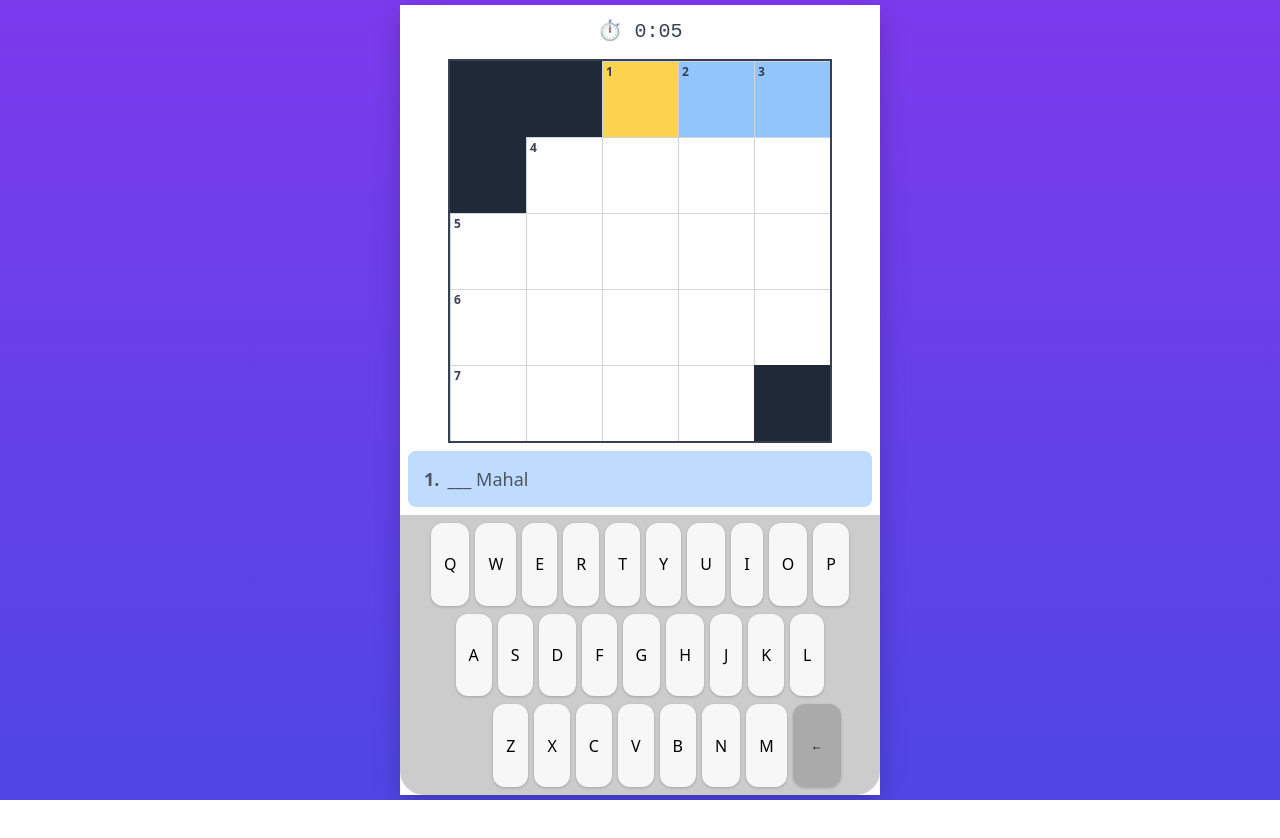
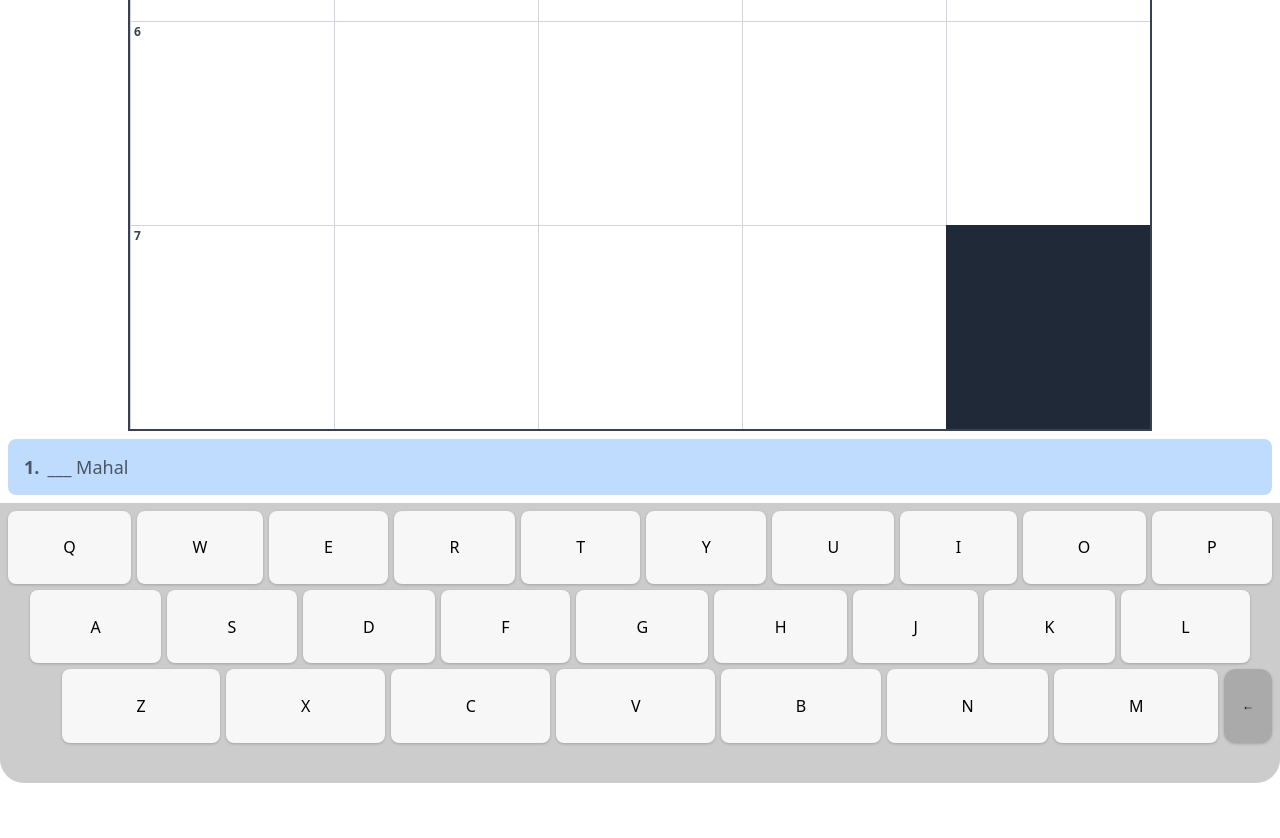
Before and after one commit to kgbergman/mini-crossword, a React (Vite) app: page / in a window 1280 px wide. Shown: the top 838 px of the page. Before the commit the page ends 800 px from the top, so only its background shows below. Built offline with nearby package versions, Linux system fonts and the light colour scheme.

Commit message:
more keyboard and styling

```diff
--- a/src/App.jsx
+++ b/src/App.jsx
@@ -395,7 +395,7 @@ export default function MiniCrossword() {
         flexDirection: 'column',
         alignItems: 'center',
         backgroundColor: '#ffffff',
-        maxWidth: '60vh'
+        aspectRatio: 11 / 18
       }}>
 
         {/* Timer */}
--- a/src/OnScreenKeyboard.tsx
+++ b/src/OnScreenKeyboard.tsx
@@ -9,14 +9,15 @@ const OnScreenKeyboard: React.FC<OnScreenKeyboardProps> = ({ keyPressed }) => {
     const containerStyle: React.CSSProperties = {
         display: "flex",
         flexDirection: "column",
-        gap: "0.5rem",
+        gap: "0.375rem",
         width: "100%",
         userSelect: "none",
         padding: "0.5rem",
         backgroundColor: '#ccc',
         borderBottomRightRadius: '1.5rem',
         borderBottomLeftRadius: '1.5rem',
-        minHeight: '35vh'
+        minHeight: '35vh',
+        paddingBottom: '5vh'
     };
 
     const rowStyle: React.CSSProperties = {
@@ -31,16 +32,19 @@ const OnScreenKeyboard: React.FC<OnScreenKeyboardProps> = ({ keyPressed }) => {
     };
 
     const buttonStyle: React.CSSProperties = {
-        flex: "0 1 auto", // shrink if needed, don't force fill
+        flex: "1 auto", // shrink if needed, don't force fill
         padding: "0.5rem 0.75rem",
         backgroundColor: "#f7f7f7",
-        borderRadius: "0.75rem",
+        borderRadius: "0.5rem",
         height: '100%',
         boxShadow: "0 1px 3px rgba(0,0,0,0.2)",
         fontSize: "1rem",
         cursor: "pointer",
         color: 'black',
         minWidth: "2rem",
+        justifyContent: 'center',
+        alignItems: 'center',
+        display: 'flex'
     };
 
     const backspaceSpacingStyle: React.CSSProperties = {
```
